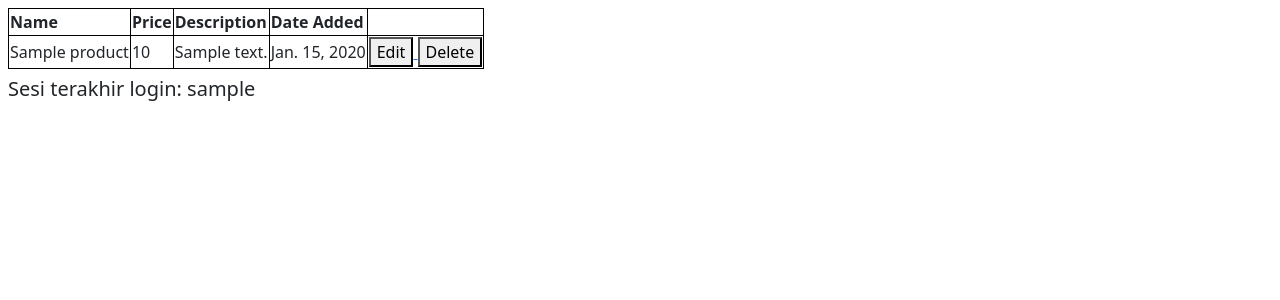
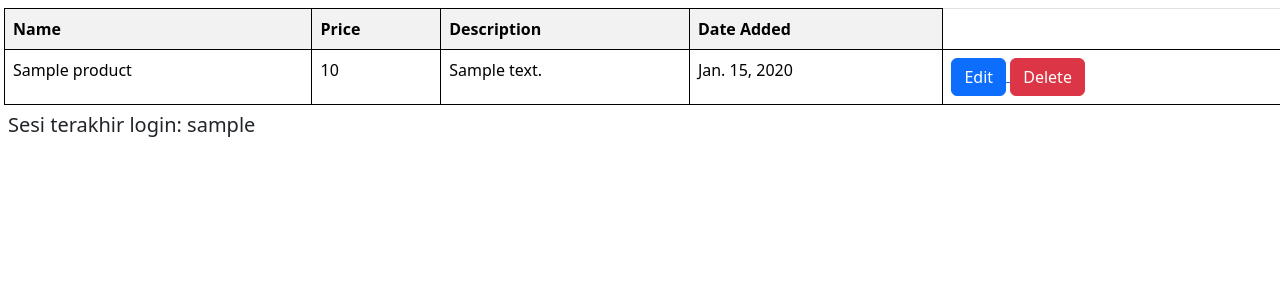
Before and after one commit to dimashn04/shopping-list, a Django app: template main/templates/main.html in a window 1280 px wide. Shown: the part 70-370 px from the top of the page. Run offline with Django 4.2, Linux system fonts and the light colour scheme; tables that the repository leaves empty hold one stand-in row (values such as "Sample post"); the template is opened without the code that fills it: values that come from a table or form of the project are taken from there, most other values are stand-ins (such as "Sample title", 1, 10 or a date in 2020).

Commit message:
Done tutorial 4

```diff
--- a/main/templates/main.html
+++ b/main/templates/main.html
@@ -19,7 +19,7 @@
                 <a class="nav-link active" aria-current="page" href="#">Main</a>
             </li>
             <li class="nav-item">
-                <a class="nav-link" href="#">Add Product</a>
+                <a class="nav-link" href="{% url 'main:create_product' %}">Add Product</a>
             </li>
             </ul>
             <a class="btn btn-danger mx-2" href="{% url 'main:logout' %}">Logout</a>
@@ -37,7 +37,7 @@
         </div>
     </nav>
 
-    <table class="mx-2 my-2">
+    <table class="mx-1 my-2 table table-striped">
         <tr>
             <th>Name</th>
             <th>Price</th>
@@ -55,12 +55,12 @@
                 <td>{{product.date_added}}</td>
                 <td>
                     <a href="{% url 'main:edit_product' product.pk %}">
-                        <button>
+                        <button type="button" class="btn btn-primary">
                             Edit
                         </button>
                     </a>
                     <a href="{% url 'main:delete_product' product.pk %}">
-                        <button>
+                        <button type="button" class="btn btn-danger">
                             Delete
                         </button>
                     </a>
```
